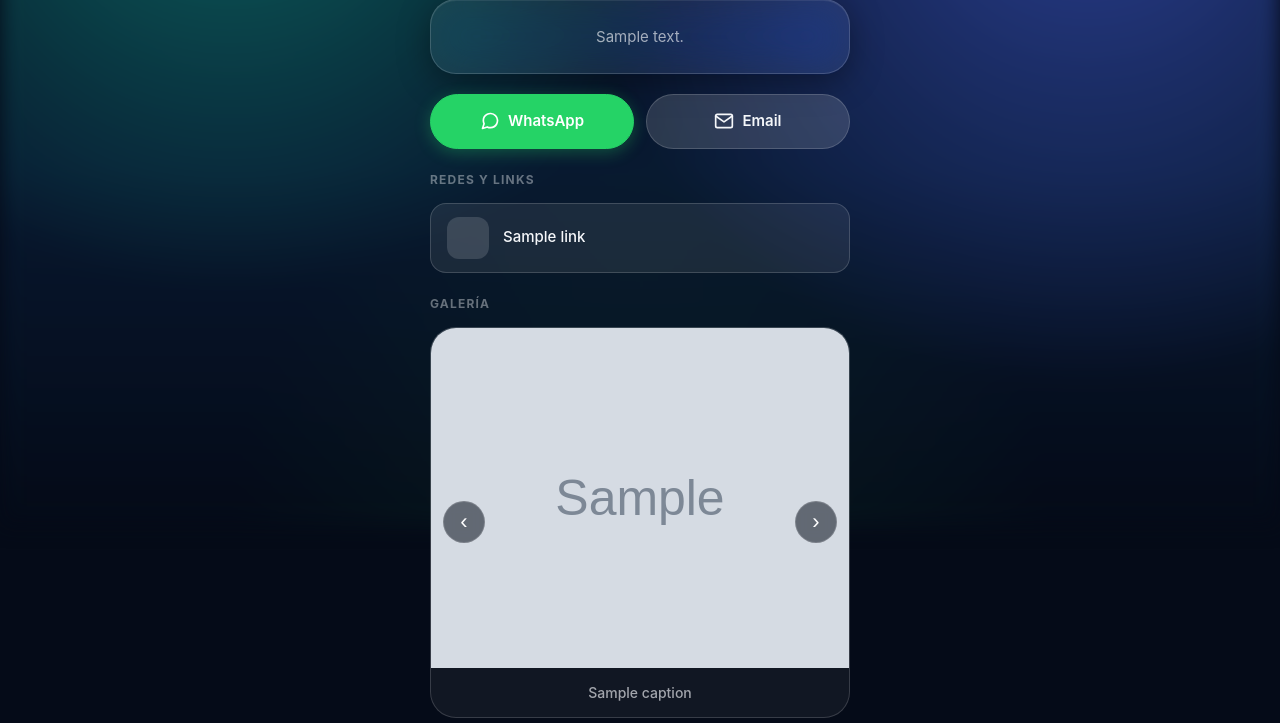
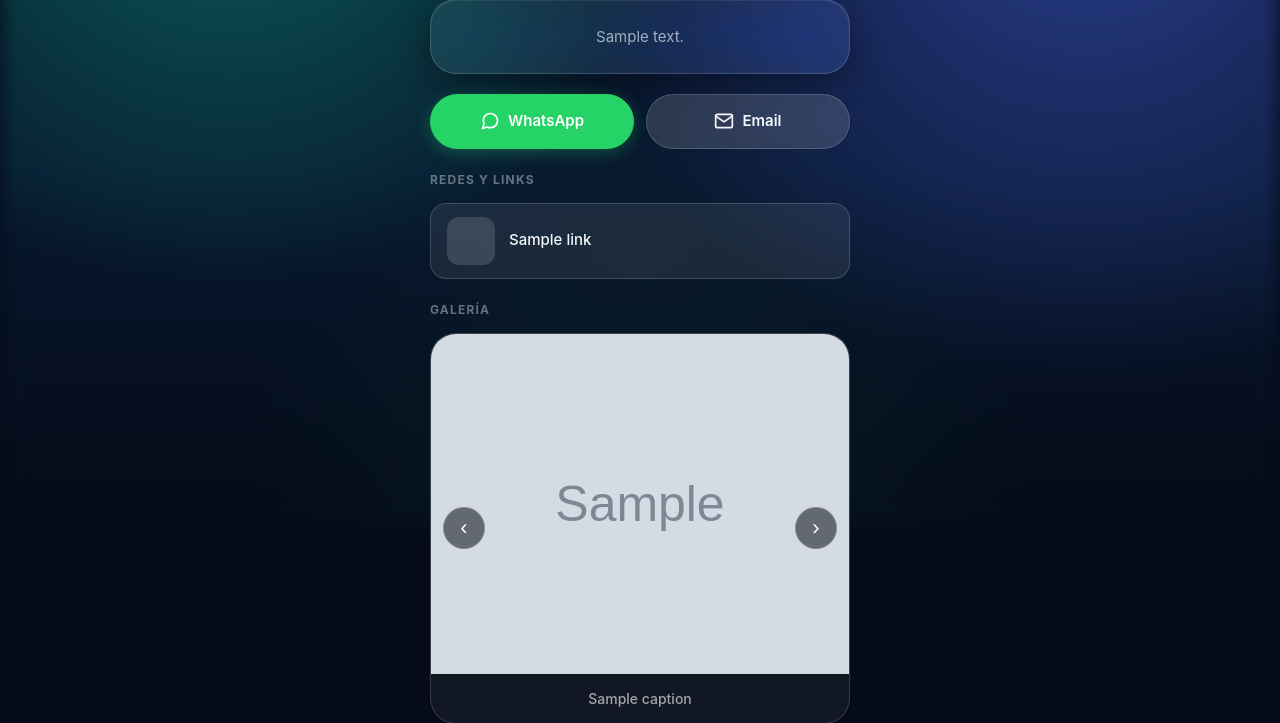
Before and after one commit to mauriciolinares4315/taptumi, a Flask app: template templates/profile.html in a window 1280 px wide. Shown: the part 273-996 px from the top of the page. Run offline with Flask 3, Linux system fonts and the light colour scheme; the template is opened without the code that fills it: most values are stand-ins (such as "Sample title", 1, 10 or a date in 2020); grey boxes marked "Sample" are stand-in pictures; parts of the project's set-up code (start-up, migrations or seed data) failed here and were passed over.

Commit message:
Enhance social icon handling and styling in profile template

```diff
--- a/app/utils.py
+++ b/app/utils.py
@@ -26,4 +26,5 @@ def attach_social_icon(link_dict: dict) -> dict:
             icon_key = bd_icon
 
     link_dict["fa_icon"] = SOCIAL_ICONS.get(icon_key, SOCIAL_ICONS["default"])
+    link_dict["icon_key"] = icon_key
     return link_dict
--- a/static/css/style.css
+++ b/static/css/style.css
@@ -218,9 +218,17 @@ input:focus, textarea:focus { outline: none; border-color: var(--accent); box-sh
 .social-link:hover { background: var(--glass-bg-strong); transform: translateX(3px); }
 .social-link:active { transform: scale(0.98); }
 .social-icon {
-  width: 42px; height: 42px; display: inline-flex; align-items: center; justify-content: center;
-  border-radius: var(--radius-sm); font-size: 20px; color: #fff; background: var(--glass-bg-strong);
-  flex-shrink: 0; transition: transform 0.15s ease;
+  width: 48px; height: 48px; display: inline-flex; align-items: center; justify-content: center;
+  border-radius: var(--radius-sm); font-size: 26px; color: #fff; background: var(--glass-bg-strong);
+  flex-shrink: 0; transition: transform 0.15s ease; line-height: 1;
+}
+.social-icon i {
+  width: 100%;
+  height: 100%;
+  display: flex;
+  align-items: center;
+  justify-content: center;
+  border-radius: inherit;
 }
 .social-link:hover .social-icon { transform: scale(1.08); }
 .social-label { min-width: 0; overflow: hidden; text-overflow: ellipsis; white-space: nowrap; }
@@ -241,7 +249,7 @@ input:focus, textarea:focus { outline: none; border-color: var(--accent); box-sh
 .social-link .fa-snapchat { background: #fffc00; color: #000; }
 .social-link .fa-envelope { background: #ea4335; }
 .social-link .fa-phone { background: #25d366; }
-.social-link .fa-globe, .social-link .fa-link { background: var(--glass-bg-strong); }
+.icon-globe, .icon-link, .icon-default { background: var(--glass-bg-strong); }
 
 .gallery-section { margin-bottom: 22px; }
 .gallery-grid { display: grid; grid-template-columns: repeat(3, 1fr); gap: 10px; }
--- a/templates/profile.html
+++ b/templates/profile.html
@@ -5,7 +5,7 @@
     <meta name="viewport" content="width=device-width, initial-scale=1.0">
     <title>{{ profile.name }} - Perfil Digital</title>
     <link rel="stylesheet" href="/static/css/style.css?v=3">
-    <link rel="stylesheet" href="https://cdnjs.cloudflare.com/ajax/libs/font-awesome/6.5.1/css/all.min.css">
+    <link rel="stylesheet" href="https://cdnjs.cloudflare.com/ajax/libs/font-awesome/6.5.1/css/all.min.css?v=3">
 </head>
 <body>
     <div class="page-container">
@@ -55,7 +55,7 @@
             <div class="social-links">
                 {% for link in links %}
                 <a href="{{ link.url }}" class="social-link" target="_blank">
-                    <i class="{{ link.fa_icon }} social-icon"></i>
+                    <span class="social-icon icon-{{ link.icon_key }}"><i class="{{ link.fa_icon }}"></i></span>
                     <span class="social-label">{{ link.label or link.platform }}</span>
                 </a>
                 {% endfor %}
```
